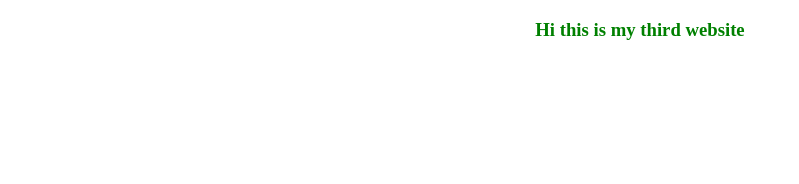
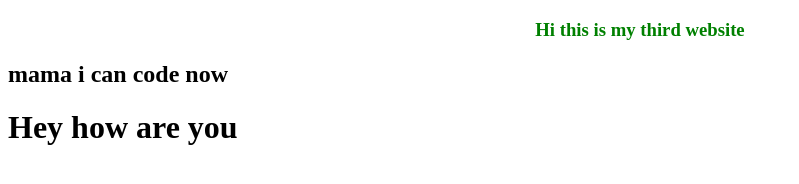
Before and after one commit to Sabbir50/my-third-repo, a plain HTML site: page index.html in a window 1280 px wide. Shown: the whole page, without its empty margins (0-799 px from the left). Drawn offline with Linux system fonts and the light colour scheme.

```diff
--- a/index.html
+++ b/index.html
@@ -9,6 +9,9 @@
 </head>
 <body>
     <h3>Hi this is my third website</h3>
+    <h2>mama i can code now</h2>
+    <h1>Hey how are you</h1>
+
 
 </body>
 </html>
```
